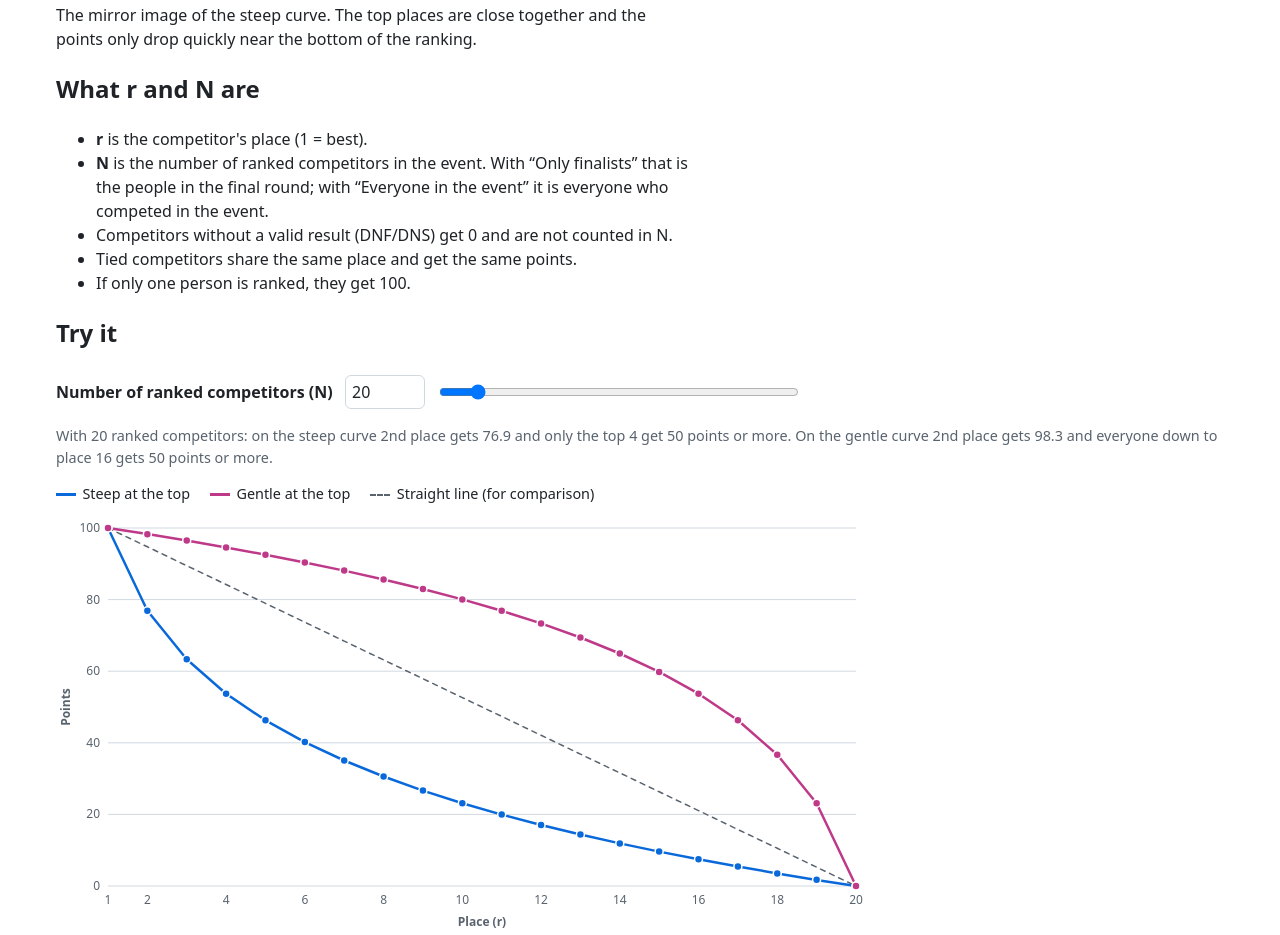
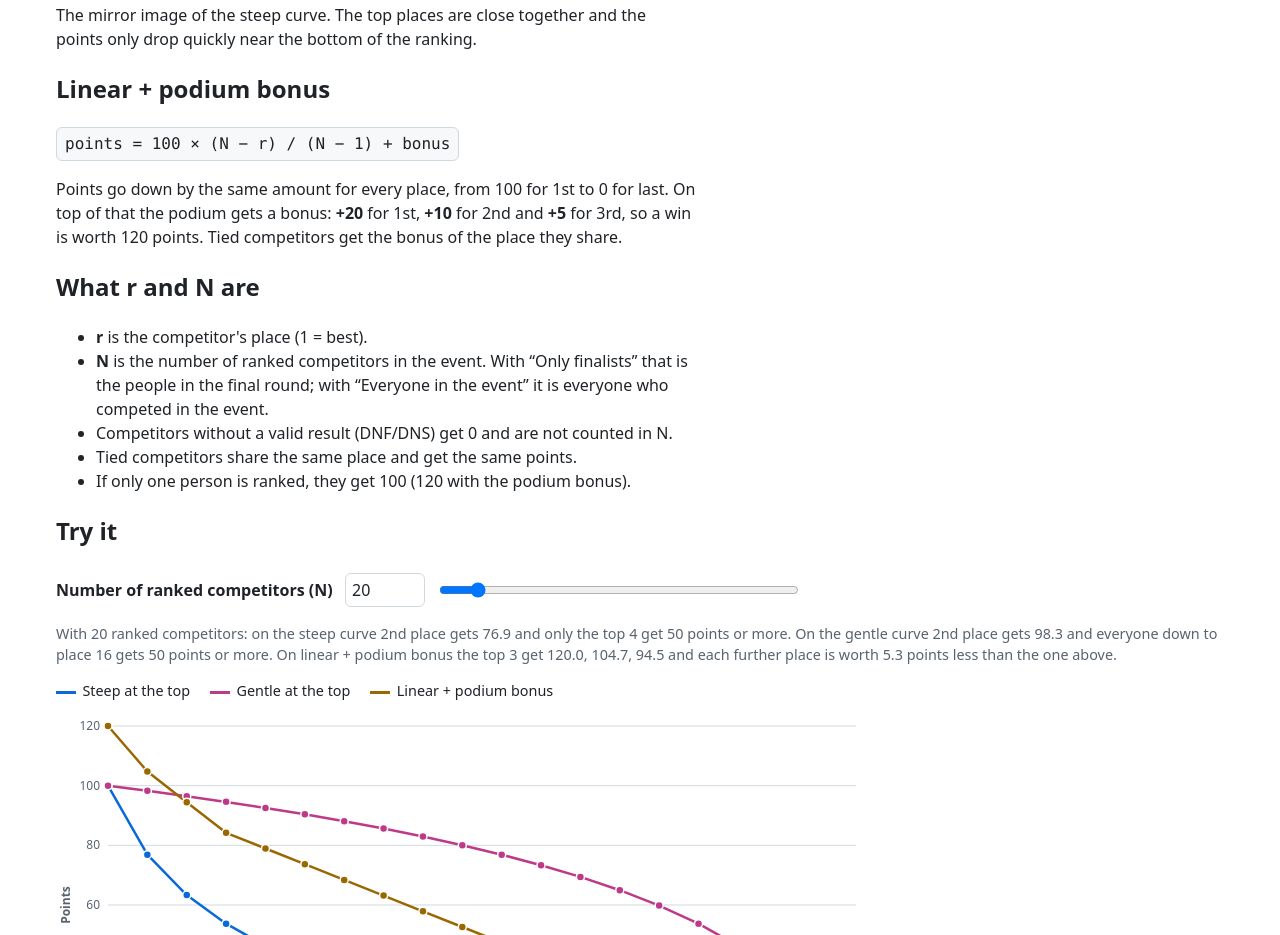
Before and after one commit to MattiaPasquini/SCPointsAnalysis, a plain HTML site: page curve.html in a window 1280 px wide. Shown: the part 575-1510 px from the top of the page. Drawn offline with Linux system fonts and the light colour scheme.

Commit message:
linear + podium bonus

```diff
--- a/css/style.css
+++ b/css/style.css
@@ -16,6 +16,7 @@
   --success-bg: #dafbe1;
   --series-1: #0969da;
   --series-2: #bf3989;
+  --series-3: #9a6700;
   --max-width-wide: 1200px;
 }
 
@@ -32,6 +33,7 @@
     --success-bg: #12261e;
     --series-1: #4493f8;
     --series-2: #db61a2;
+    --series-3: #d29922;
   }
 }
 
@@ -325,7 +327,7 @@ thead th.name {
 
 .chart-legend .steep::before { border-color: var(--series-1); }
 .chart-legend .gentle::before { border-color: var(--series-2); }
-.chart-legend .linear::before { border-color: var(--muted); border-top: 2px dashed var(--muted); }
+.chart-legend .linear::before { border-color: var(--series-3); }
 
 .chart {
   position: relative;
@@ -346,7 +348,8 @@ thead th.name {
 .chart .line { fill: none; stroke-width: 2.5; stroke-linejoin: round; stroke-linecap: round; }
 .chart .line.steep { stroke: var(--series-1); }
 .chart .line.gentle { stroke: var(--series-2); }
-.chart .line.linear { stroke: var(--muted); stroke-width: 1.5; stroke-dasharray: 5 5; }
+.chart .line.linearPodium { stroke: var(--series-3); }
+.chart .dot.linearPodium { fill: var(--series-3); }
 .chart .dot.steep { fill: var(--series-1); }
 .chart .dot.gentle { fill: var(--series-2); }
 .chart .dot { stroke: var(--bg); stroke-width: 1.5; }
--- a/curve.html
+++ b/curve.html
@@ -19,7 +19,7 @@
   <main>
     <section class="prose">
       <p>In every event, competitors are ranked and given points between <strong>100</strong> (1st place) and
-        <strong>0</strong> (last place). The places in between follow a logarithmic curve. There are two
+        <strong>0</strong> (last place). The places in between follow a curve. There are three
         curves to choose from on the <a href="index.html">standings page</a>:</p>
 
       <h2>Steep at the top</h2>
@@ -32,6 +32,12 @@
       <p>The mirror image of the steep curve. The top places are close together and the points only drop
         quickly near the bottom of the ranking.</p>
 
+      <h2>Linear + podium bonus</h2>
+      <p><span class="formula">points = 100 × (N − r) / (N − 1) + bonus</span></p>
+      <p>Points go down by the same amount for every place, from 100 for 1st to 0 for last. On top of that the
+        podium gets a bonus: <strong>+20</strong> for 1st, <strong>+10</strong> for 2nd and <strong>+5</strong>
+        for 3rd, so a win is worth 120 points. Tied competitors get the bonus of the place they share.</p>
+
       <h2>What r and N are</h2>
       <ul>
         <li><strong>r</strong> is the competitor's place (1 = best).</li>
@@ -39,7 +45,7 @@
           the people in the final round; with “Everyone in the event” it is everyone who competed in the event.</li>
         <li>Competitors without a valid result (DNF/DNS) get 0 and are not counted in N.</li>
         <li>Tied competitors share the same place and get the same points.</li>
-        <li>If only one person is ranked, they get 100.</li>
+        <li>If only one person is ranked, they get 100 (120 with the podium bonus).</li>
       </ul>
     </section>
 
@@ -55,10 +61,10 @@
       <div class="chart-legend">
         <span class="steep">Steep at the top</span>
         <span class="gentle">Gentle at the top</span>
-        <span class="linear">Straight line (for comparison)</span>
+        <span class="linear">Linear + podium bonus</span>
       </div>
       <div class="chart" id="chart">
-        <svg id="chart-svg" role="img" aria-label="Points by place for both curves"></svg>
+        <svg id="chart-svg" role="img" aria-label="Points by place for all three curves"></svg>
         <div id="chart-tooltip" class="chart-tooltip" hidden></div>
       </div>
 
@@ -69,6 +75,7 @@
               <th class="num">Place</th>
               <th class="pts">Steep</th>
               <th class="pts">Gentle</th>
+              <th class="pts">Linear + podium</th>
             </tr>
           </thead>
           <tbody id="points-body"></tbody>
--- a/js/curve.js
+++ b/js/curve.js
@@ -18,7 +18,8 @@ function svg(tag, attrs = {}, text) {
   return node;
 }
 
-const linear = (r, n) => (100 * (n - r)) / (n - 1);
+const Y_MAX = 120; // room for the podium bonus
+const SERIES = ["steep", "gentle", "linearPodium"];
 
 /** A "nice" tick step so the x axis shows roughly 10 labels. */
 function tickStep(n) {
@@ -33,10 +34,10 @@ function drawChart(n) {
   root.replaceChildren();
 
   const x = (r) => M.left + ((r - 1) / (n - 1)) * PW;
-  const y = (p) => M.top + (1 - p / 100) * PH;
+  const y = (p) => M.top + (1 - p / Y_MAX) * PH;
 
   // Y grid and labels.
-  for (let p = 0; p <= 100; p += 20) {
+  for (let p = 0; p <= Y_MAX; p += 20) {
     root.append(svg("line", { class: "grid", x1: M.left, x2: M.left + PW, y1: y(p), y2: y(p) }));
     root.append(svg("text", { class: "axis-label", x: M.left - 8, y: y(p) + 4, "text-anchor": "end" }, String(p)));
   }
@@ -61,17 +62,15 @@ function drawChart(n) {
 
   // Lines.
   const places = Array.from({ length: n }, (_, i) => i + 1);
-  const path = (f) => places.map((r, i) => `${i ? "L" : "M"}${x(r).toFixed(1)},${y(f(r, n)).toFixed(1)}`).join("");
-  root.append(svg("path", { class: "line linear", d: path(linear) }));
-  root.append(svg("path", { class: "line steep", d: path(FORMULAS.steep) }));
-  root.append(svg("path", { class: "line gentle", d: path(FORMULAS.gentle) }));
+  const path = (key) => places.map((r, i) => `${i ? "L" : "M"}${x(r).toFixed(1)},${y(pointsFor(r, n, key)).toFixed(1)}`).join("");
+  for (const key of SERIES) root.append(svg("path", { class: `line ${key}`, d: path(key) }));
 
   // Dots when there is room for them.
   if (n <= 50) {
     const radius = n <= 20 ? 4 : 3;
-    for (const key of ["steep", "gentle"]) {
+    for (const key of SERIES) {
       for (const r of places) {
-        root.append(svg("circle", { class: `dot ${key}`, cx: x(r), cy: y(FORMULAS[key](r, n)), r: radius }));
+        root.append(svg("circle", { class: `dot ${key}`, cx: x(r), cy: y(pointsFor(r, n, key)), r: radius }));
       }
     }
   }
@@ -97,6 +96,8 @@ function drawChart(n) {
       `Steep: ${pointsFor(r, n, "steep").toFixed(1)}`,
       document.createElement("br"),
       `Gentle: ${pointsFor(r, n, "gentle").toFixed(1)}`,
+      document.createElement("br"),
+      `Linear + podium: ${pointsFor(r, n, "linearPodium").toFixed(1)}`,
     );
     tooltip.hidden = false;
     const left = x(r) / scale;
@@ -119,6 +120,7 @@ function drawTable(n) {
       ["num", String(r)],
       ["pts", pointsFor(r, n, "steep").toFixed(1)],
       ["pts", pointsFor(r, n, "gentle").toFixed(1)],
+      ["pts", pointsFor(r, n, "linearPodium").toFixed(1)],
     ]) {
       const td = document.createElement("td");
       td.className = cls;
@@ -139,7 +141,10 @@ function drawSummary(n) {
     `With ${n} ranked competitors: on the steep curve 2nd place gets ${pointsFor(2, n, "steep").toFixed(1)} ` +
     `and only the top ${steepHalf} get 50 points or more. ` +
     `On the gentle curve 2nd place gets ${pointsFor(2, n, "gentle").toFixed(1)} ` +
-    `and everyone down to place ${gentleAbove} gets 50 points or more.`;
+    `and everyone down to place ${gentleAbove} gets 50 points or more. ` +
+    `On linear + podium bonus the top ${Math.min(3, n)} get ` +
+    `${[1, 2, 3].filter((r) => r <= n).map((r) => pointsFor(r, n, "linearPodium").toFixed(1)).join(", ")} ` +
+    `and each further place is worth ${(100 / (n - 1)).toFixed(1)} points less than the one above.`;
 }
 
 function update(n) {
--- a/js/points.js
+++ b/js/points.js
@@ -1,18 +1,25 @@
 "use strict";
 
 // Points curves shared by the standings page and the curve explainer.
-// r = place (1 = best), n = number of ranked competitors.
+// r = place (1 = best), n = number of ranked competitors (n >= 2).
 const FORMULAS = {
   steep: (r, n) => 100 * (1 - Math.log(r) / Math.log(n)),
   gentle: (r, n) => (100 * Math.log(n + 1 - r)) / Math.log(n),
+  linearPodium: (r, n) => (100 * (n - r)) / (n - 1),
 };
 
 const FORMULA_LABELS = {
   steep: "Steep at the top",
   gentle: "Gentle at the top",
+  linearPodium: "Linear + podium bonus",
 };
 
+// Extra points added on top of the curve, by place.
+const PODIUM_BONUS = { 1: 20, 2: 10, 3: 5 };
+const FORMULAS_WITH_BONUS = new Set(["linearPodium"]);
+
 function pointsFor(place, n, formula) {
-  if (n <= 1) return 100;
-  return FORMULAS[formula](place, n);
+  const base = n <= 1 ? 100 : FORMULAS[formula](place, n);
+  const bonus = FORMULAS_WITH_BONUS.has(formula) ? PODIUM_BONUS[place] || 0 : 0;
+  return base + bonus;
 }
```
Also changed, not shown: index.html (+5 -1 lines).
